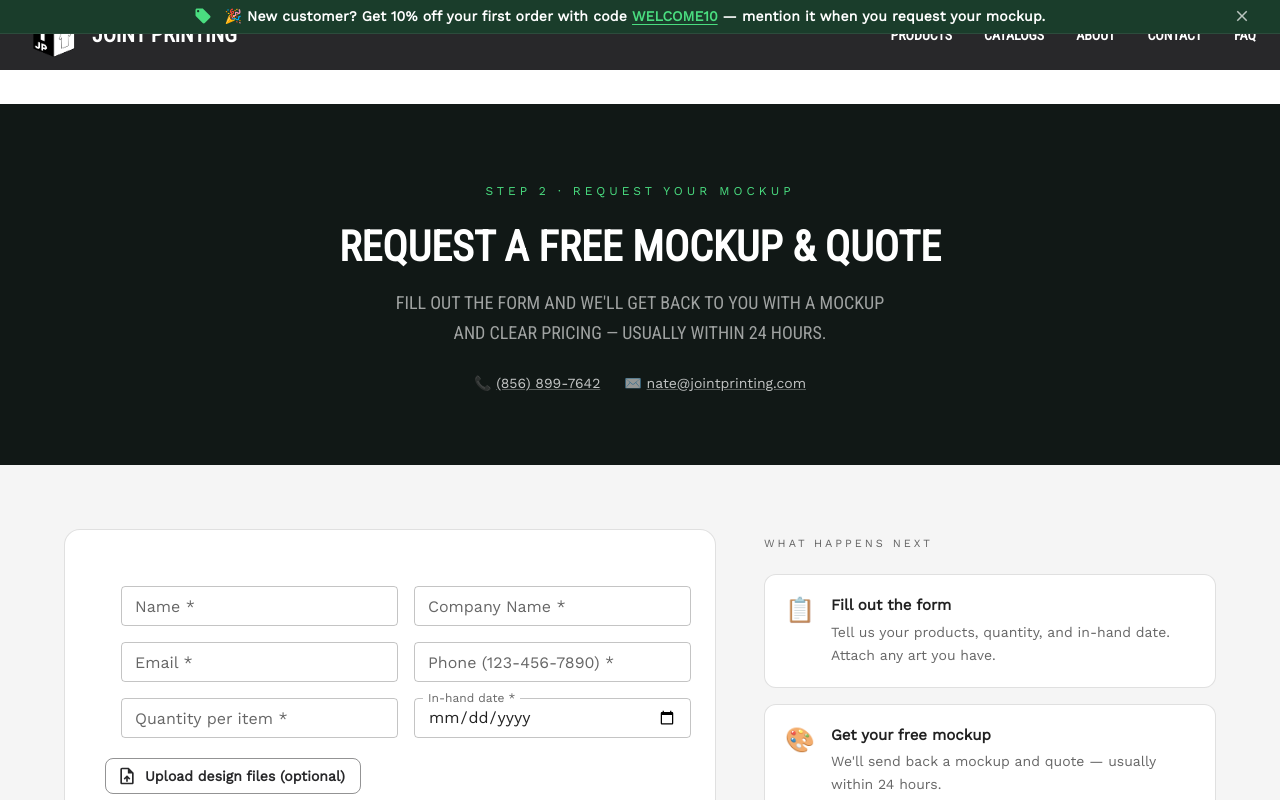
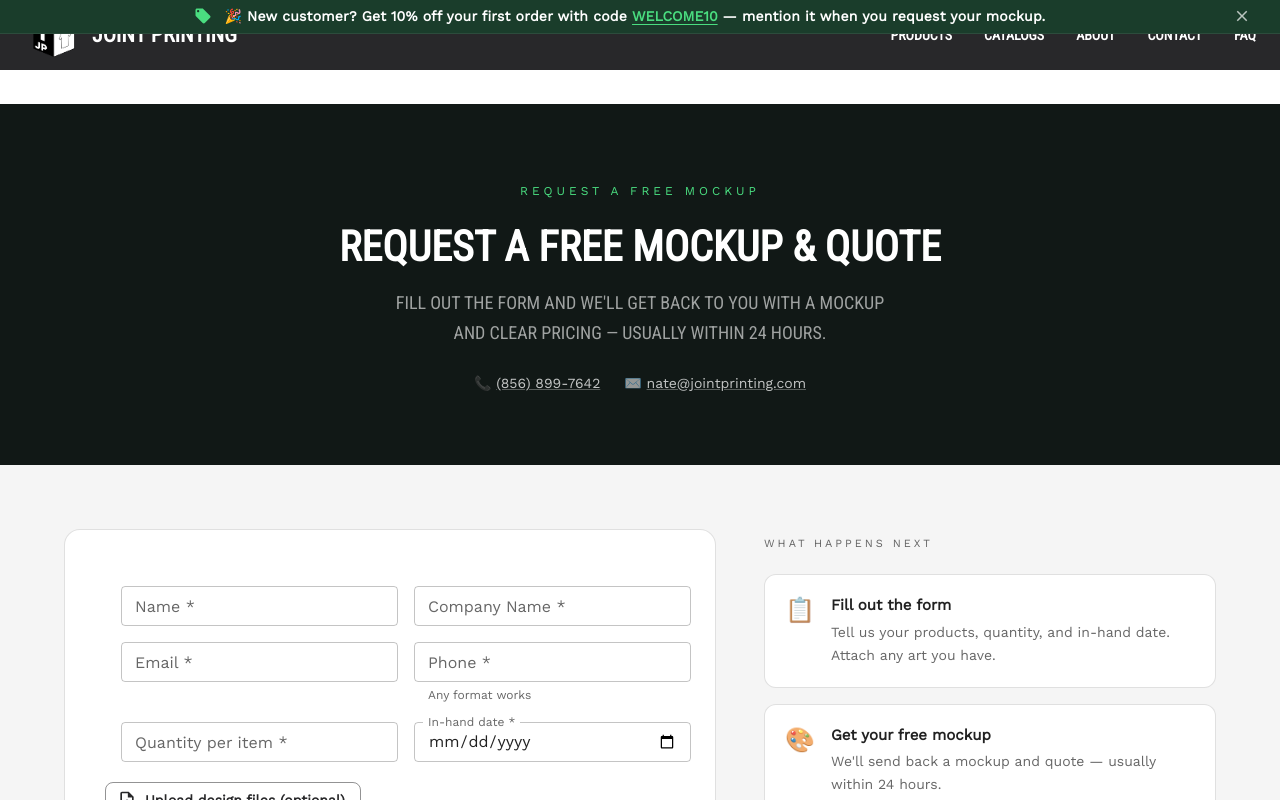
Before and after one commit to Jointprinting/website-frontend, a React (Create React App) app: page /contact in a window 1280 px wide. Shown: the top 800 px of the page. Built offline with nearby package versions, Linux system fonts and the light colour scheme.

Commit message:
Update Contact.js

```diff
--- a/src/screens/Contact.js
+++ b/src/screens/Contact.js
@@ -1,5 +1,6 @@
 // src/screens/Contact.js
 import * as React from 'react';
+import { useSearchParams } from 'react-router-dom';
 import {
   Box, Stack, TextField, Link, Button,
   Collapse, Alert, IconButton, Typography as MuiTypography,
@@ -26,14 +27,27 @@ const trustPoints = [
   '30,000+ units delivered',
 ];
 
+// Permissive phone check: any 7-15 digit string regardless of formatting.
+function isValidPhone(s) {
+  const digits = String(s || '').replace(/\D/g, '');
+  return digits.length >= 7 && digits.length <= 15;
+}
+
 function Contact() {
+  const [searchParams] = useSearchParams();
+  const isReferralContext = searchParams.get('topic') === 'referral';
+
   const [name, setName] = React.useState('');
   const [companyName, setCompanyName] = React.useState('');
   const [email, setEmail] = React.useState('');
   const [phone, setPhone] = React.useState('');
   const [quantity, setQuantity] = React.useState('');
   const [inHandDate, setInHandDate] = React.useState('');
-  const [notes, setNotes] = React.useState('');
+  const [notes, setNotes] = React.useState(
+    isReferralContext
+      ? "I'd like to refer someone (or learn more about your referral program). Details:\n\n"
+      : ''
+  );
   const [files, setFiles] = React.useState([]);
   const [success, setSuccess] = React.useState(false);
   const [selectedProducts, setSelectedProducts] = React.useState([]);
@@ -63,8 +77,8 @@ function Contact() {
       alert('Please fill out all required fields.');
       return;
     }
-    if (!phone.match(/^\d{3}-\d{3}-\d{4}$/)) {
-      alert('Please enter a valid phone number in the form of 123-456-7890');
+    if (!isValidPhone(phone)) {
+      alert('Please enter a valid phone number with at least 7 digits.');
       return;
     }
     try {
@@ -77,6 +91,7 @@ function Contact() {
       formData.append('inHandDate', inHandDate);
       formData.append('notes', notes);
       formData.append('selectedProducts', JSON.stringify(selectedProducts || []));
+      formData.append('website', ''); // Honeypot — bots fill this, real users don't
       files.forEach((file) => { formData.append('files', file); });
 
       await axios.post(config.backendUrl + '/api/email/send-contact', formData, {
@@ -110,13 +125,15 @@ function Contact() {
       <Box sx={{ bgcolor: '#111816', py: { xs: 7, md: 9 }, textAlign: 'center' }}>
         <Container maxWidth="md">
           <MuiTypography variant="overline" sx={{ letterSpacing: 4, color: '#4ade80', display: 'block', mb: 2, fontSize: 12 }}>
-            STEP 2 · REQUEST YOUR MOCKUP
+            {isReferralContext ? 'REFER & EARN' : 'REQUEST A FREE MOCKUP'}
           </MuiTypography>
           <Typography variant="h3" component="h1" sx={{ color: 'white', fontWeight: 800, mb: 2, lineHeight: 1.15 }}>
-            Request a free mockup & quote
+            {isReferralContext ? "Send us a referral" : 'Request a free mockup & quote'}
           </Typography>
           <MuiTypography variant="h6" sx={{ color: 'rgba(255,255,255,0.6)', fontWeight: 300, maxWidth: 500, mx: 'auto', lineHeight: 1.7 }}>
-            Fill out the form and we'll get back to you with a mockup and clear pricing — usually within 24 hours.
+            {isReferralContext
+              ? "Drop the details in the form below — we'll take it from there and credit your account when they order."
+              : "Fill out the form and we'll get back to you with a mockup and clear pricing — usually within 24 hours."}
           </MuiTypography>
           <Stack direction={{ xs: 'column', sm: 'row' }} spacing={3} justifyContent="center" sx={{ mt: 3 }}>
             <MuiTypography sx={{ color: 'rgba(255,255,255,0.55)', fontSize: 14 }}>
@@ -169,7 +186,16 @@ function Contact() {
                       <TextField type="email" value={email} label="Email *" variant="outlined" fullWidth size="small" onChange={(e) => setEmail(e.target.value)} />
                     </Grid>
                     <Grid item xs={12} sm={6}>
-                      <TextField value={phone} label="Phone (123-456-7890) *" variant="outlined" fullWidth size="small" onChange={(e) => setPhone(e.target.value)} />
+                      <TextField
+                        value={phone}
+                        label="Phone *"
+                        placeholder="(856) 555-1234"
+                        variant="outlined"
+                        fullWidth
+                        size="small"
+                        onChange={(e) => setPhone(e.target.value)}
+                        helperText="Any format works"
+                      />
                     </Grid>
                     <Grid item xs={12} sm={6}>
                       <TextField value={quantity} label="Quantity per item *" variant="outlined" fullWidth size="small" onChange={(e) => setQuantity(e.target.value)} />
@@ -258,7 +284,6 @@ function Contact() {
               </Paper>
             </Stack>
           </Grid>
-
         </Grid>
       </Container>
     </Box>
```
